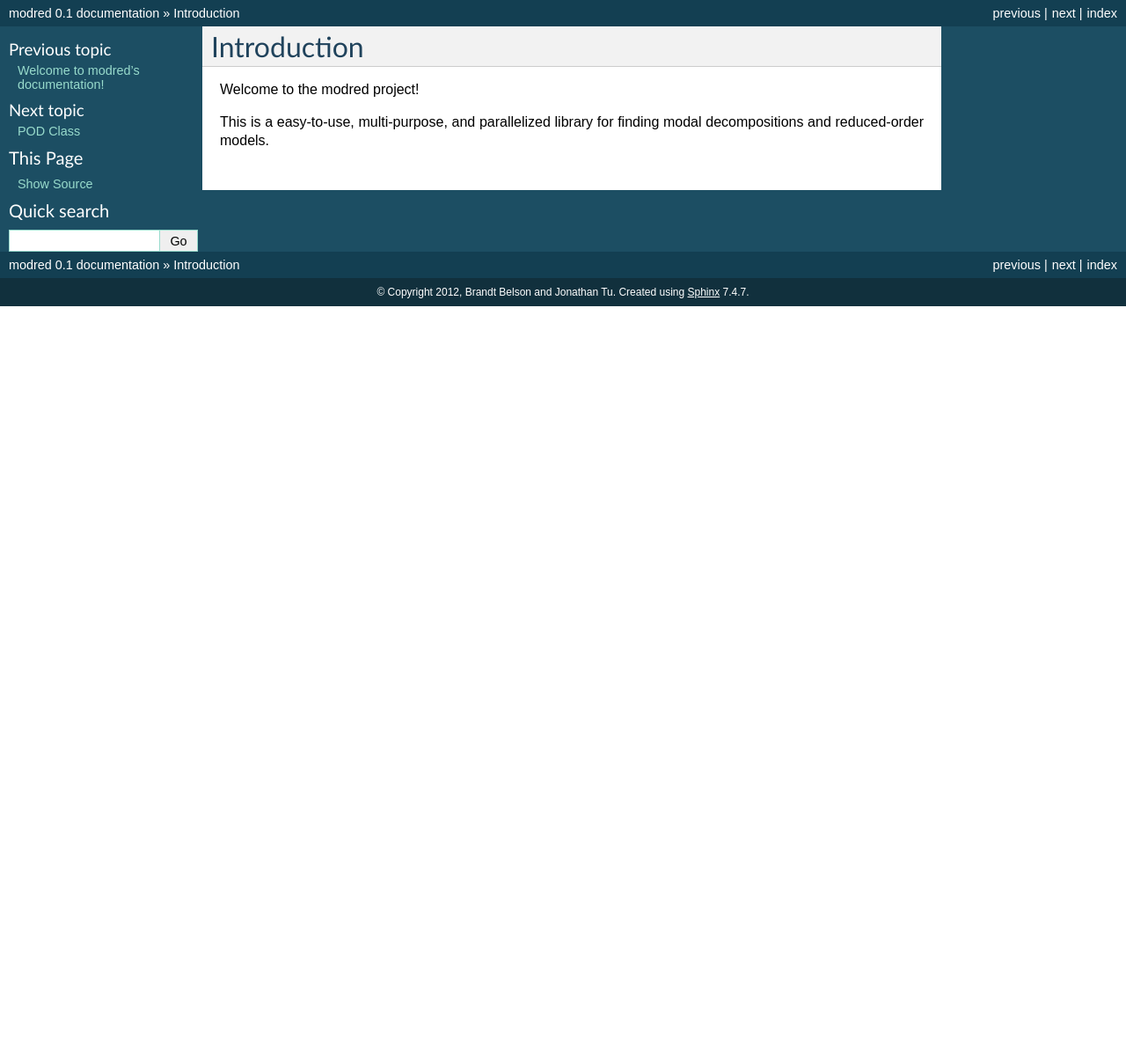
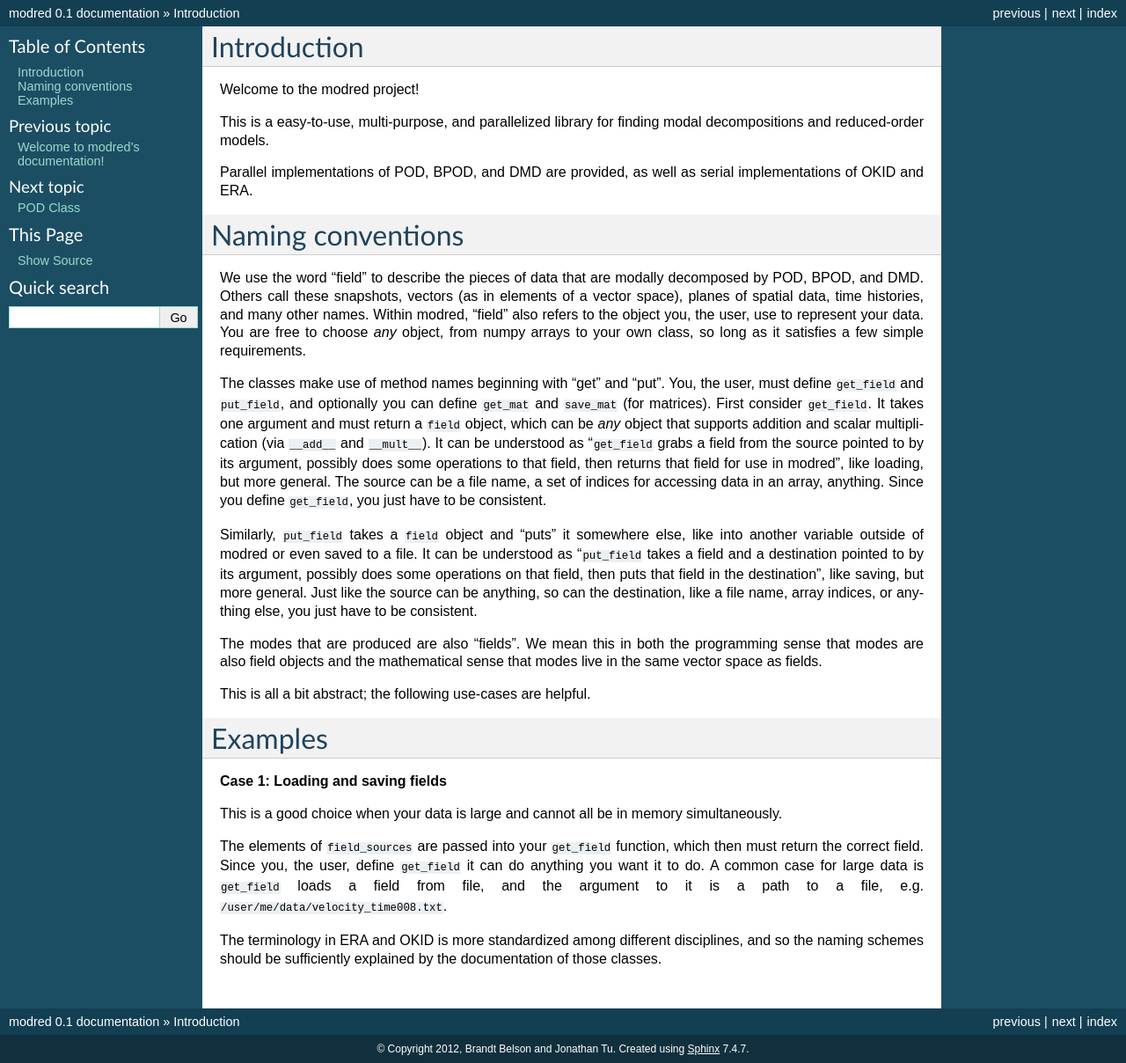
Before and after one commit to belson17/modred, a Sphinx documentation site: the page built from doc/intro.rst, in a window 1280 px wide. Shown: the whole page at 88% size. Built offline with Sphinx 7.4.7, drawn with Linux system fonts in a browser that asks for light colours; before the commit the page ends 900 px from its top, so only the background shows below that.

Commit message:
Changed save/load_mat to put/get_mat, and args to source/dest.
Same as done with get_field and put_field, now put/get_mat
are more general and one need not write to file to use
modred at all. The documentation and tests could still
be updated to better reflect these changes, but all tests
do pass.

Also working on writing a quickstart and intro in the
sphinx documentation.

```diff
--- a/doc/intro.rst
+++ b/doc/intro.rst
@@ -6,3 +6,64 @@ Welcome to the modred project!
 
 This is a easy-to-use, multi-purpose, and parallelized library for finding modal
 decompositions and reduced-order models.
+
+Parallel implementations of POD, BPOD, and DMD are provided, as well as serial implementations
+of OKID and ERA.
+
+=============
+Naming conventions
+=============
+
+We use the word "field" to describe the pieces of data that are modally decomposed by POD,
+BPOD, and DMD.
+Others call these snapshots, vectors (as in elements of a vector space), planes of spatial data,
+time histories, and many other names.
+Within modred, "field" also refers to the object you, the user, use to represent your data.
+You are free to choose *any* object, from numpy arrays to your own class, so long as it satisfies
+a few simple requirements.
+
+The classes make use of method names beginning with "get" and "put".
+You, the user, must define ``get_field`` and ``put_field``, and optionally you can define
+``get_mat`` and ``save_mat`` (for matrices).
+First consider ``get_field``. It takes one argument and must return a ``field`` object, which can be
+*any* object that supports addition and scalar multiplication (via ``__add__`` and ``__mult__``).
+It can be understood as "``get_field`` grabs a field from the source pointed to by its argument,
+possibly does some operations to that field, then returns that field for use in modred", like
+loading, but more general.
+The source can be a file name, a set of indices for accessing data in an array, anything.
+Since you define ``get_field``, you just have to be consistent.
+
+Similarly, ``put_field`` takes a ``field`` object and "puts" it somewhere else, like into another
+variable outside of modred or even saved to a file.
+It can be understood as "``put_field`` takes a field and a destination pointed to by its argument,
+possibly does some operations on that field, then puts that field in the destination", like
+saving, but more general.
+Just like the source can be anything, so can the destination, like a file name, array indices,
+or anything else, you just have to be consistent.
+
+
+The modes that are produced are also "fields".
+We mean this in both the programming sense that modes are also field objects and the mathematical
+sense that modes live in the same vector space as fields.
+
+This is all a bit abstract; the following use-cases are helpful.
+
+===============
+Examples
+===============
+
+**Case 1: Loading and saving fields**
+
+This is a good choice when your data is large and cannot all be in memory simultaneously.
+
+The elements of ``field_sources`` are passed into your ``get_field`` function,
+which then must return the correct field.
+Since you, the user, define ``get_field`` it can do anything you want it to do.
+A common case for large data is ``get_field`` loads a field from file, and the argument to it
+is a path to a file, e.g. ``/user/me/data/velocity_time008.txt``.
+
+
+
+
+The terminology in ERA and OKID is more standardized among different disciplines, and so the
+naming schemes should be sufficiently explained by the documentation of those classes.
```
Also changed, not shown: 10 other files.
